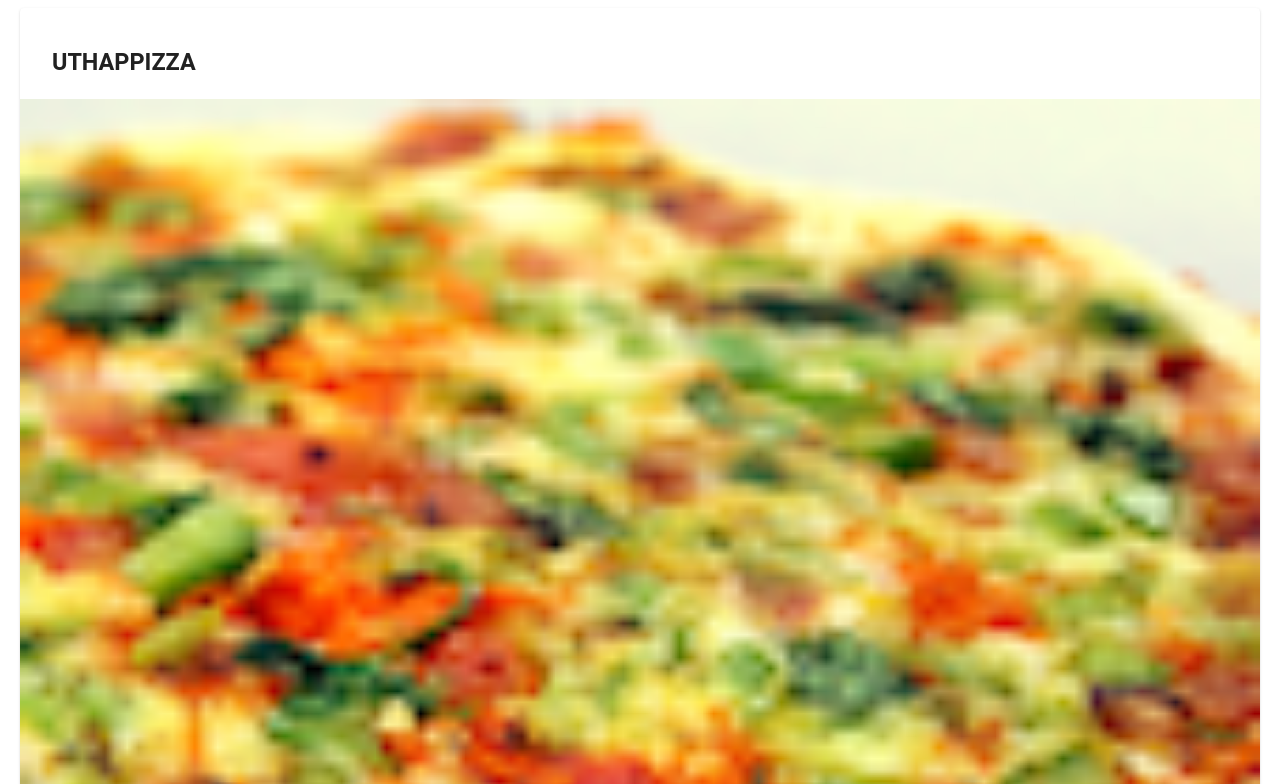
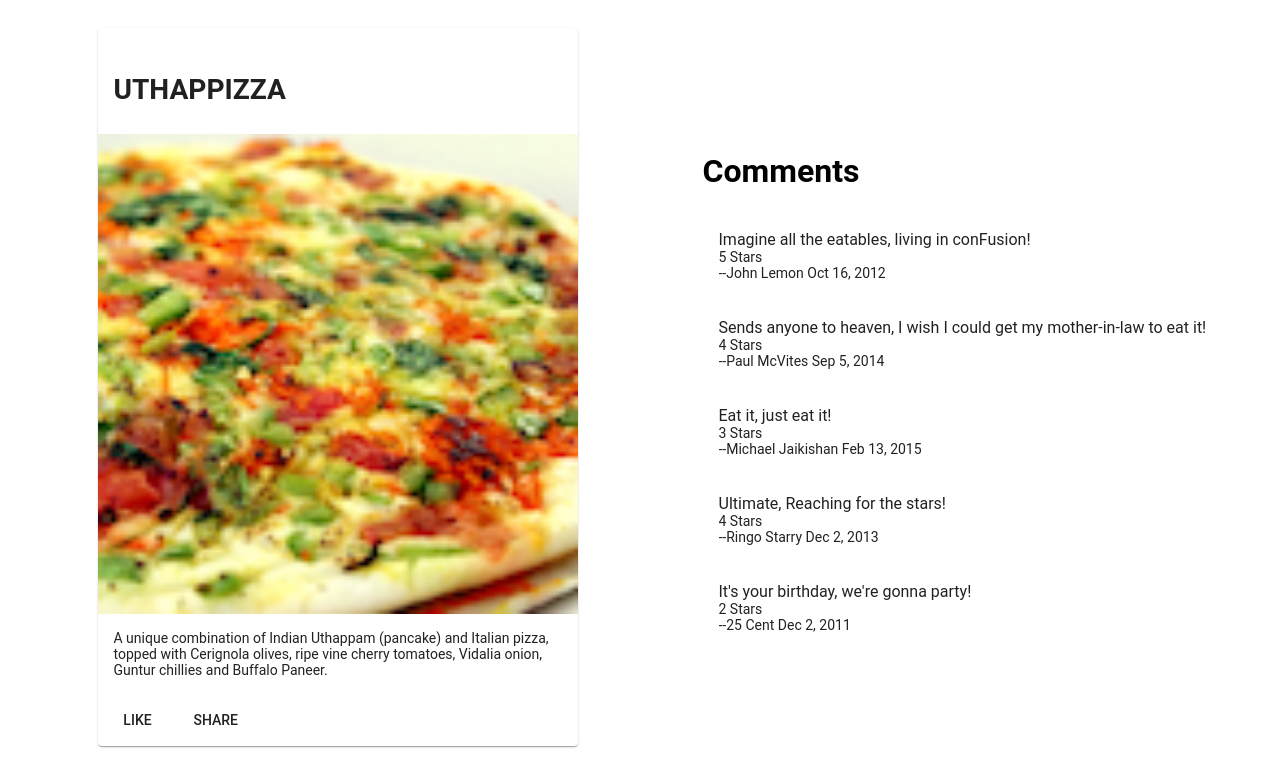
Before and after one commit to Mansourighassen/angularcourseapplication, an Angular app: page / in a window 1280 px wide. Shown: the part 566-1350 px from the top of the page. Built offline with nearby package versions, Linux system fonts and the light colour scheme.

Commit message:
task one done

```diff
--- a/src/app/app.module.ts
+++ b/src/app/app.module.ts
@@ -11,9 +11,10 @@
 import { MatGridListModule } from "@angular/material/grid-list";
 import { MatCardModule } from "@angular/material/card";
 import { MatButtonModule } from "@angular/material/button";
+import { DishdetailsComponent } from './dishdetails/dishdetails.component';
 
 @NgModule({
-  declarations: [AppComponent, MenuComponent],
+  declarations: [AppComponent, MenuComponent, DishdetailsComponent],
   imports: [
     BrowserModule,
     BrowserAnimationsModule,
--- /dev/null
+++ b/src/app/dishdetails/dishdetails.component.html
@@ -0,0 +1,43 @@
+<div
+  class="container"
+  fxLayout="row"
+  fxLayout.sm="column"
+  fxLayout.xs="column"
+  fxLayoutAlign.gt-md="space-around center"
+  fxLayoutGap="10px"
+  fxLayoutGap.xs="0"
+>
+  <div fxFlex="40">
+    <mat-card>
+      <mat-card-title>
+        <h3>{{ dish.name | uppercase }}</h3>
+      </mat-card-title>
+      <img mat-card-image src="{{ dish.image }}" alt="{{ dish.name }}" />
+      <mat-card-content>
+        {{ dish.description }}
+      </mat-card-content>
+      <mat-card-actions>
+        <button mat-button>LIKE</button>
+        <button mat-button>SHARE</button>
+      </mat-card-actions>
+    </mat-card>
+  </div>
+
+  <div fxFlex="40">
+    <mat-list fxFlex>
+      <h1 matLine>Comments</h1>
+
+      <mat-list-item *ngFor="let comment of dish.comments">
+        <p matLine>
+          {{ comment.comment }}
+        </p>
+
+        <span matLine> {{ comment.rating }} Stars </span>
+        <span matLine>
+          --{{ comment.author }}
+          {{ comment.date | date }}
+        </span>
+      </mat-list-item>
+    </mat-list>
+  </div>
+</div>
--- /dev/null
+++ b/src/app/dishdetails/dishdetails.component.scss
@@ -0,0 +1,3 @@
+mat-list {
+  padding: 30 px;
+}
--- /dev/null
+++ b/src/app/dishdetails/dishdetails.component.ts
@@ -0,0 +1,58 @@
+import { Component, OnInit } from "@angular/core";
+const DISH = {
+  id: "0",
+  name: "Uthappizza",
+  image: "/assets/images/uthappizza.png",
+  category: "mains",
+  featured: true,
+  label: "Hot",
+  price: "4.99",
+  // tslint:disable-next-line:max-line-length
+  description:
+    "A unique combination of Indian Uthappam (pancake) and Italian pizza, topped with Cerignola olives, ripe vine cherry tomatoes, Vidalia onion, Guntur chillies and Buffalo Paneer.",
+  comments: [
+    {
+      rating: 5,
+      comment: "Imagine all the eatables, living in conFusion!",
+      author: "John Lemon",
+      date: "2012-10-16T17:57:28.556094Z",
+    },
+    {
+      rating: 4,
+      comment:
+        "Sends anyone to heaven, I wish I could get my mother-in-law to eat it!",
+      author: "Paul McVites",
+      date: "2014-09-05T17:57:28.556094Z",
+    },
+    {
+      rating: 3,
+      comment: "Eat it, just eat it!",
+      author: "Michael Jaikishan",
+      date: "2015-02-13T17:57:28.556094Z",
+    },
+    {
+      rating: 4,
+      comment: "Ultimate, Reaching for the stars!",
+      author: "Ringo Starry",
+      date: "2013-12-02T17:57:28.556094Z",
+    },
+    {
+      rating: 2,
+      comment: "It's your birthday, we're gonna party!",
+      author: "25 Cent",
+      date: "2011-12-02T17:57:28.556094Z",
+    },
+  ],
+};
+@Component({
+  selector: "app-dishdetails",
+  templateUrl: "./dishdetails.component.html",
+  styleUrls: ["./dishdetails.component.scss"],
+})
+export class DishdetailsComponent implements OnInit {
+  dish = DISH;
+
+  constructor() {}
+
+  ngOnInit() {}
+}
--- a/src/app/menu/menu.component.html
+++ b/src/app/menu/menu.component.html
@@ -16,26 +16,5 @@
       </mat-grid-tile>
     </mat-grid-list>
   </div>
-
-  <div fxFLex *ngIf="selectedDish">
-    <mat-card>
-      <mat-card-header>
-        <mat-card-title>
-          <h3>{{ selectedDish.name | uppercase }}</h3>
-        </mat-card-title>
-      </mat-card-header>
-      <img
-        mat-card-image
-        src="{{ selectedDish.image }}"
-        alt="{{ selectedDish.name }}"
-      />
-      <mat-card-content>
-        <p>{{ selectedDish.description }}</p>
-      </mat-card-content>
-      <mat-card-actions>
-        <button mat-button>LIKE</button>
-        <button mat-button>SHARE</button>
-      </mat-card-actions>
-    </mat-card>
-  </div>
+  <app-dishdetails></app-dishdetails>
 </div>
```
Also changed, not shown: 1 other file (tests, documents, lock files or other folders).
